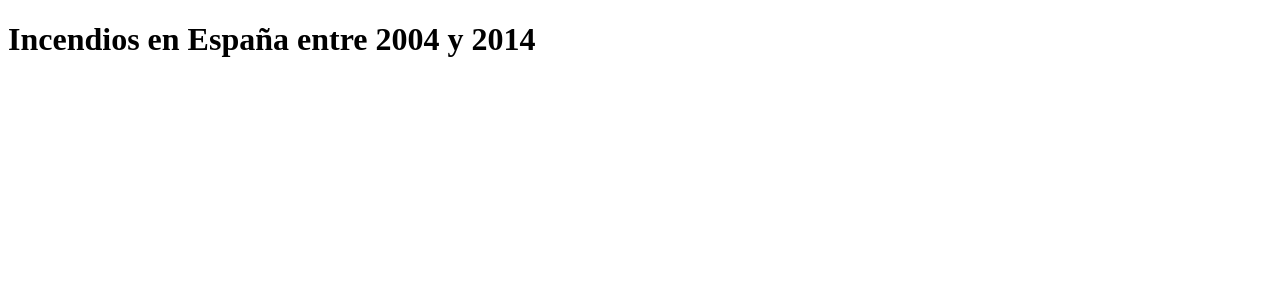
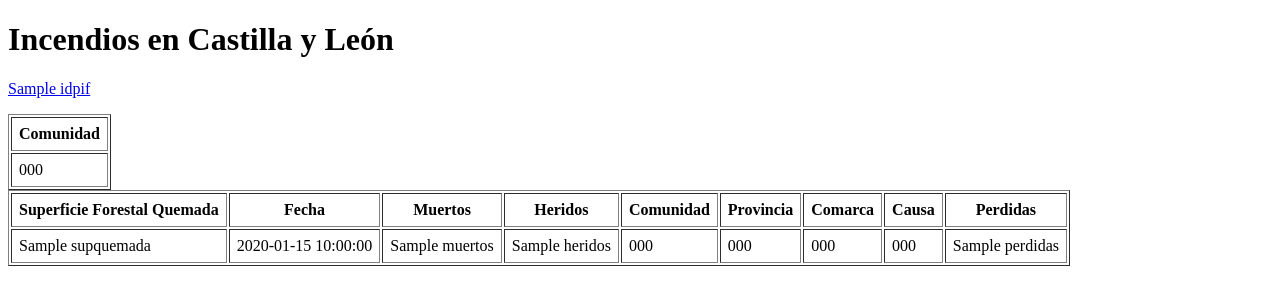
Before and after one commit to harrixf/mi-app-datos, a Flask app: template templates/index.html in a window 1280 px wide. Shown: the top 305 px of the page. Run offline with Flask 2, Linux system fonts and the light colour scheme; the template is opened without the code that fills it: most values are stand-ins (such as "Sample title", 1, 10 or a date in 2020).

Commit message:
He creado la tabla para los datos

```diff
--- a/templates/index.html
+++ b/templates/index.html
@@ -4,6 +4,43 @@
 
 </head>
 <body>
-<h1>Incendios en España entre 2004 y 2014</h1>
+<h1>Incendios en Castilla y León</h1>
+<p><a href="{{ obj['IDPIF'] }}/">{{ obj['IDPIF'] }}</a></p>
+<table border=1 cellpadding=7>
+	            <tr>
+	                <th>Comunidad</th>
+	            </tr>
+	        {% for obj in object_list %}
+	            <tr>
+	                <td>{{ obj['COMUNIDAD'].decode('UTF-8') }}</td>
+	            </tr>
+	        {% endfor %}
+	        </table>
+	          <table border=1 cellpadding=7>
+							        <tr>
+							            <th>Superficie Forestal Quemada</th>
+							            <th>Fecha</th>
+							            <th>Muertos</th>
+							            <th>Heridos</th>
+							            <th>Comunidad</th>
+							            <th>Provincia</th>
+							            <th>Comarca</th>
+							            <th>Causa</th>
+							            <th>Perdidas</th>
+							        </tr>
+							    {% for obj in object_list %}
+							        <tr>
+							            <td>{{ obj['SUPQUEMADA'] }}</td>
+							            <td>{{ obj['FECHA'] }}</td>
+							            <td>{{ obj['MUERTOS'] }}</td>
+							            <td>{{ obj['HERIDOS'] }}</td>
+							            <td>{{ obj['COMUNIDAD'].decode('UTF-8') }}</td>
+							            <td>{{ obj['PROVINCIA'].decode('UTF-8') }}</td>
+							            <td>{{ obj['COMARCA'].decode('UTF-8') }}</td>
+							            <td>{{ obj['CAUSA'].decode('UTF-8')  }}</td>
+							            <td>{{ obj['PERDIDAS'] }}</td>
+							        </tr>
+							    {% endfor %}
+							    </table>
 </body>
 </html>
```
Also changed, not shown: templates/detail.html (+16 -1 lines).
